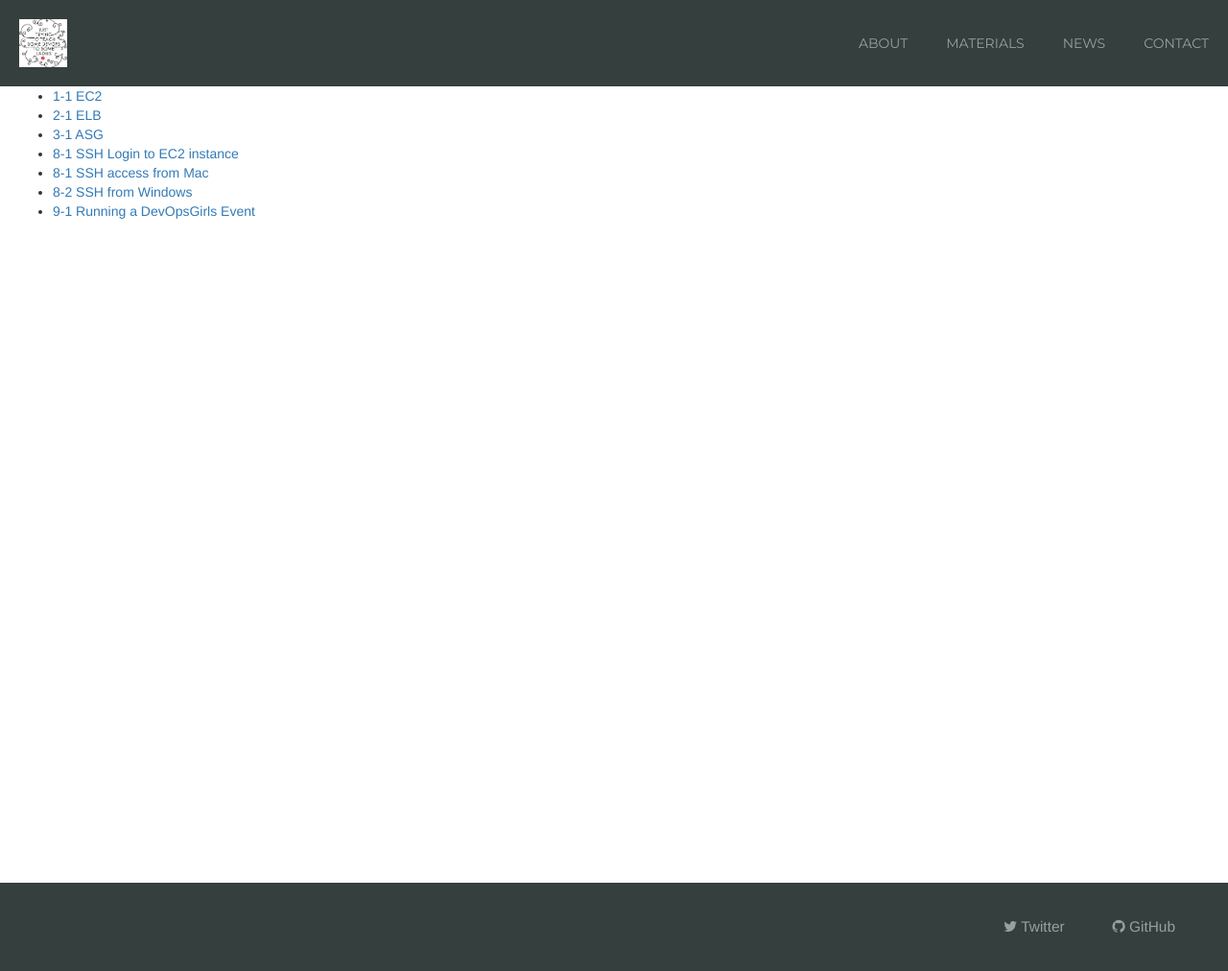
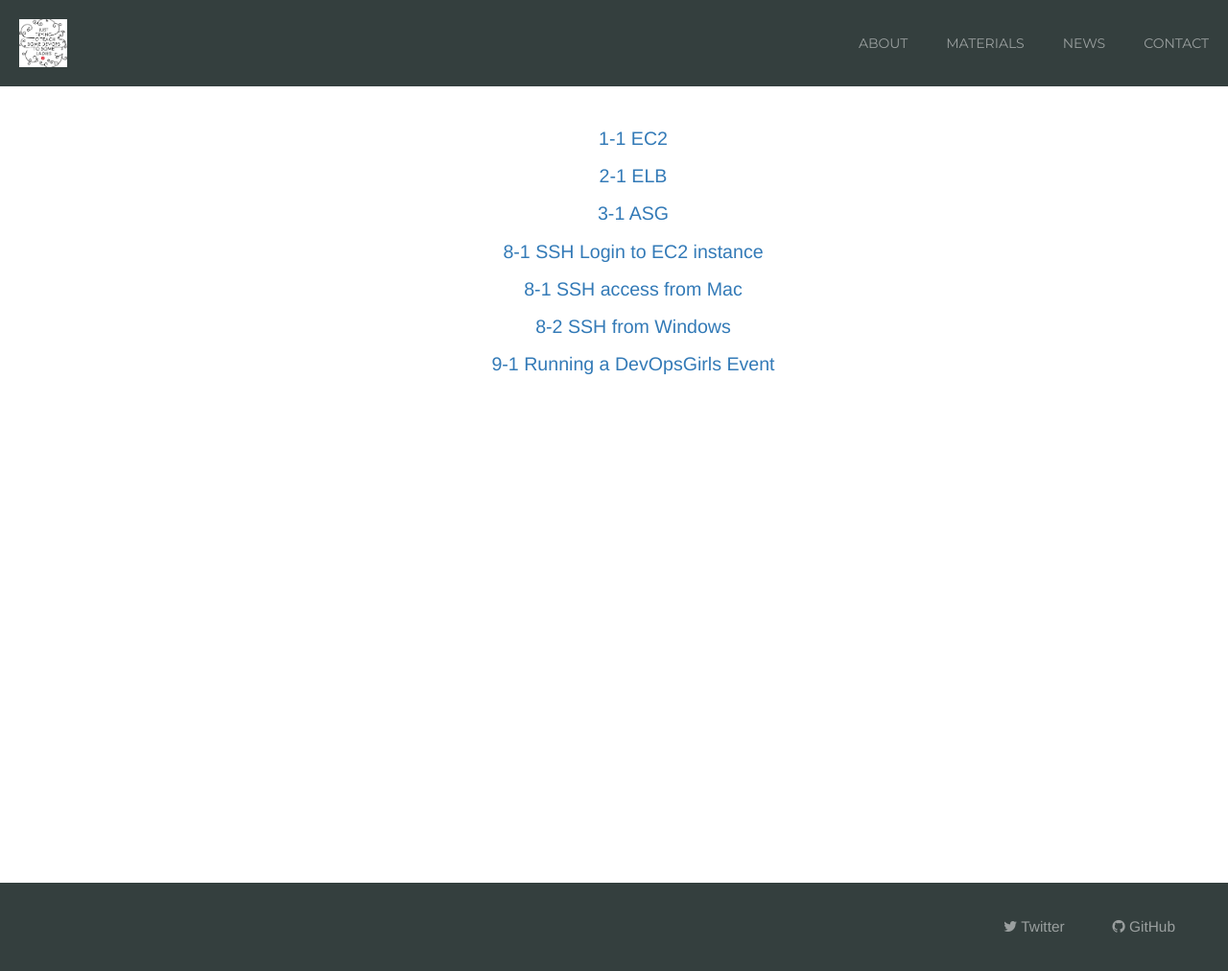
Before and after one commit to terry-dai/devopsgirls-site, a Jekyll site: the page built from materials.md, in a window 1280 px wide. Shown: the whole page at 96% size. Built offline with Jekyll 4.4.1, drawn with Linux system fonts in a browser that asks for light colours; nearby versions of some CDN libraries.

Commit message:
wip style materials page

```diff
--- /dev/null
+++ b/_sass/_main.scss
@@ -0,0 +1,19 @@
+
+main {
+  min-height: calc(100vh - 70px);
+  text-align: center;
+
+  ul {
+    list-style-type: none;
+    padding-top: 35px;
+    padding-bottom: 35px;
+
+    li {
+      a {
+        font-size: 1.4em;
+        margin: 10px 0;
+        line-height: 2;
+      }
+    }
+  }
+}
--- a/css/master.scss
+++ b/css/master.scss
@@ -4,6 +4,7 @@
 @import "header";
 @import "colours";
 @import "footer";
+@import "main";
 
 body {
     box-sizing: border-box;
@@ -14,10 +15,6 @@ a {
     text-decoration: none;
 }
 
-main {
-  min-height: calc(100vh - 70px);
-}
-
 textarea:focus, input:focus, button:focus {
     outline: none;
 }
```
